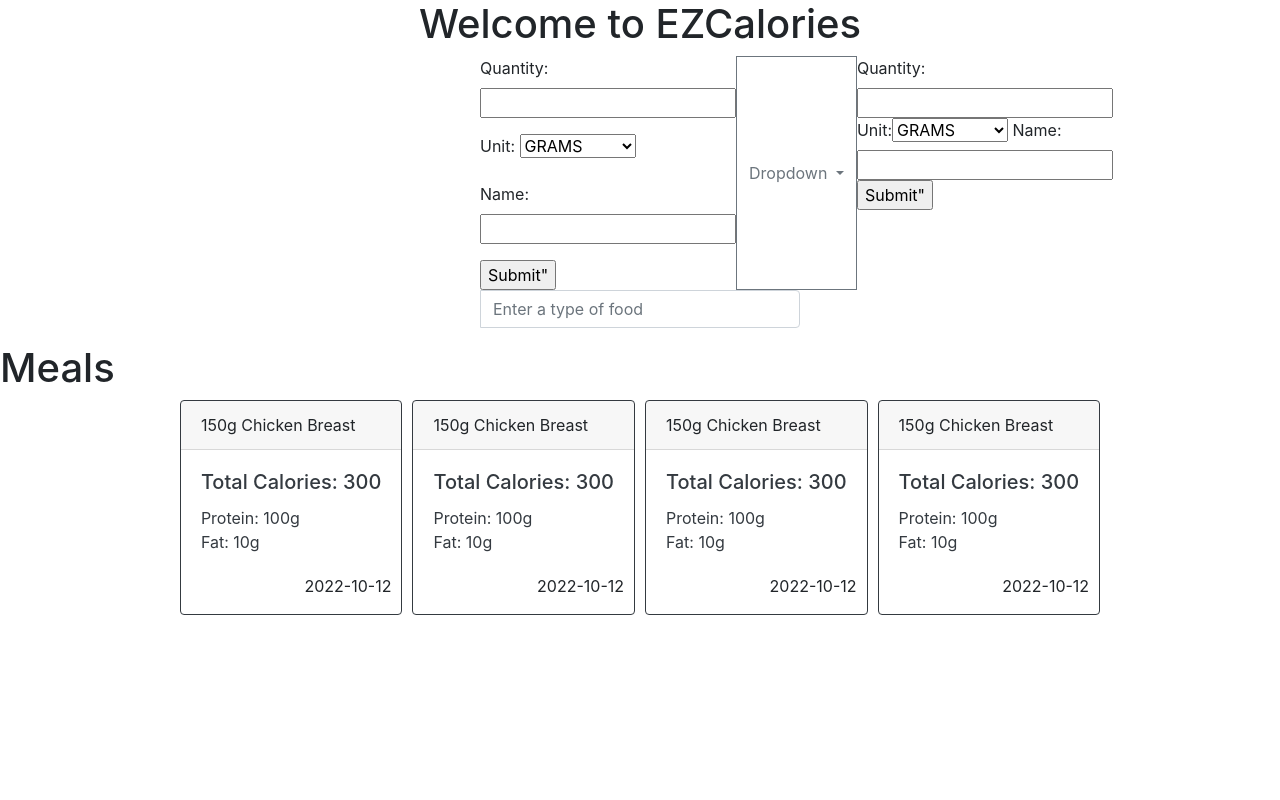
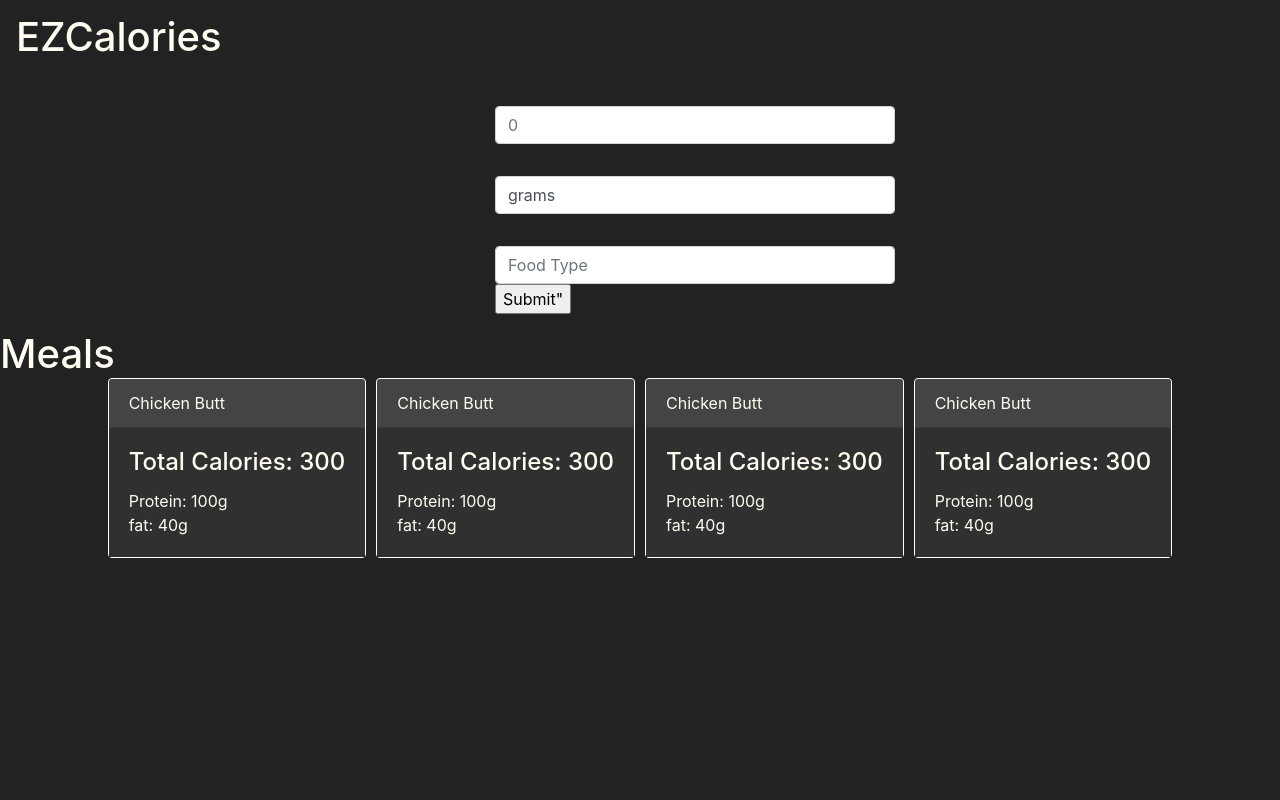
Before and after one commit to DanielJiang378/EZCalorie, a Django app: page / in a window 1280 px wide. Run offline with Django 3.2, Linux system fonts and the light colour scheme.

Commit message:
most recent website layout

```diff
--- a/firstSite/home/forms.py
+++ b/firstSite/home/forms.py
@@ -1,7 +1,22 @@
 from django.forms import ModelForm
 from .models import Input
+from django.forms import TextInput, NumberInput
 # creating a form
 class InputForm(ModelForm):
      class Meta:
          model = Input
          fields = '__all__'
+         widgets = {
+            'quantity': NumberInput(attrs={
+                'class': 'form-control',
+                'style': "min-width: 400px",
+                'placeholder': "0",
+            }),
+            'unit': TextInput(attrs={
+                'class': 'form-control',
+            }),
+            'name': TextInput(attrs={
+                'class': 'form-control',
+                "placeholder": "Food Type",
+            }),
+         }
--- a/firstSite/home/templates/home.html
+++ b/firstSite/home/templates/home.html
@@ -35,93 +35,132 @@
             margin-left: auto;
             margin-right: 10px;
         }
+
+        .page {
+            background-color: #222222;
+            width: 100%;
+            height: 100vh;
+        }
+
+        .page h1,
+        h5,
+        p {
+            color: #fffcf2;
+            margin: 0;
+        }
     </style>
     <body>
-        <div>
-            <div class="title">
-                <h1>Welcome to EZCalories</h1>
+        <div class="page">
+            <div class="nav">
+                <nav class="navbar navbar-light justify-content-between">
+                    <a class="navbar-brand"><h1>EZCalories</h1></a>
+                </nav>
             </div>
             <div class="title">
                 {{res}}
                 <div class="input-group mb-3 w-25">
                     <div class="input-group-prepend">
-                        <form action="" method="POST">
-                            {% csrf_token %} {{form.as_p }} <input type="submit"
-                            value=Submit">
-                        </form>
-                        <button
-                            class="btn btn-outline-secondary dropdown-toggle"
-                            type="button"
-                            data-toggle="dropdown"
-                            aria-haspopup="true"
-                            aria-expanded="false"
-                        >
-                            Dropdown
-                        </button>
-                        <div class="dropdown-menu">
-                            <a class="dropdown-item" href="#">100g</a>
-                            <a class="dropdown-item" href="#">200g</a>
-                            <a class="dropdown-item" href="#">300g</a>
-                        </div>
-                        <form action="" method="POST">
+                        <form class="col" action="" method="POST">
                             {% csrf_token %} {{form }} <input type="submit"
                             value=Submit">
                         </form>
                     </div>
-                    <input
-                        type="text"
-                        class="form-control"
-                        aria-label="Text input with dropdown button"
-                        placeholder="Enter a type of food"
-                    />
                 </div>
             </div>
             <div>
                 <h1>Meals</h1>
                 <div class="meals">
-                    <div class="card border-dark mb-3" style="max-width: 18rem">
-                        <div class="card-header">150g Chicken Breast</div>
-                        <div class="card-body text-dark">
-                            <h5 class="card-title">Total Calories: 300</h5>
+                    <div
+                        class="card mb-3"
+                        style="max-width: 20rem; border-color: white"
+                    >
+                        <div
+                            class="card-header"
+                            style="background-color: #444444; color: #fffcf2"
+                        >
+                            Chicken Butt
+                        </div>
+                        <div
+                            class="card-body"
+                            style="background-color: #303030"
+                        >
+                            <h4 class="card-title" style="color: #fffcf2">
+                                Total Calories: 300
+                            </h4>
                             <p class="card-text">
                                 Protein: 100g <br />
-                                Fat: 10g
+                                fat: 40g
                             </p>
                         </div>
-                        <p class="date">2022-10-12</p>
                     </div>
-                    <div class="card border-dark mb-3" style="max-width: 18rem">
-                        <div class="card-header">150g Chicken Breast</div>
-                        <div class="card-body text-dark">
-                            <h5 class="card-title">Total Calories: 300</h5>
+                    <div
+                        class="card mb-3"
+                        style="max-width: 20rem; border-color: white"
+                    >
+                        <div
+                            class="card-header"
+                            style="background-color: #444444; color: #fffcf2"
+                        >
+                            Chicken Butt
+                        </div>
+                        <div
+                            class="card-body"
+                            style="background-color: #303030"
+                        >
+                            <h4 class="card-title" style="color: #fffcf2">
+                                Total Calories: 300
+                            </h4>
                             <p class="card-text">
                                 Protein: 100g <br />
-                                Fat: 10g
+                                fat: 40g
                             </p>
                         </div>
-                        <p class="date">2022-10-12</p>
                     </div>
-                    <div class="card border-dark mb-3" style="max-width: 18rem">
-                        <div class="card-header">150g Chicken Breast</div>
-                        <div class="card-body text-dark">
-                            <h5 class="card-title">Total Calories: 300</h5>
+                    <div
+                        class="card mb-3"
+                        style="max-width: 20rem; border-color: white"
+                    >
+                        <div
+                            class="card-header"
+                            style="background-color: #444444; color: #fffcf2"
+                        >
+                            Chicken Butt
+                        </div>
+                        <div
+                            class="card-body"
+                            style="background-color: #303030"
+                        >
+                            <h4 class="card-title" style="color: #fffcf2">
+                                Total Calories: 300
+                            </h4>
                             <p class="card-text">
                                 Protein: 100g <br />
-                                Fat: 10g
+                                fat: 40g
                             </p>
                         </div>
-                        <p class="date">2022-10-12</p>
                     </div>
-                    <div class="card border-dark mb-3" style="max-width: 18rem">
-                        <div class="card-header">150g Chicken Breast</div>
-                        <div class="card-body text-dark">
-                            <h5 class="card-title">Total Calories: 300</h5>
+                    <div
+                        class="card mb-3"
+                        style="max-width: 20rem; border-color: white"
+                    >
+                        <div
+                            class="card-header"
+                            style="background-color: #444444; color: #fffcf2"
+                        >
+                            Chicken Butt
+                        </div>
+                        <div
+                            class="card-body"
+                            style="background-color: #303030"
+                        >
+                            <h4 class="card-title" style="color: #fffcf2">
+                                Total Calories: 300
+                            </h4>
                             <p class="card-text">
                                 Protein: 100g <br />
-                                Fat: 10g
+                                fat: 40g
                             </p>
                         </div>
-                        <p class="date">2022-10-12</p>
                     </div>
                 </div>
             </div>
```
Also changed, not shown: firstSite/home/apps.py (line endings or trailing spaces).
